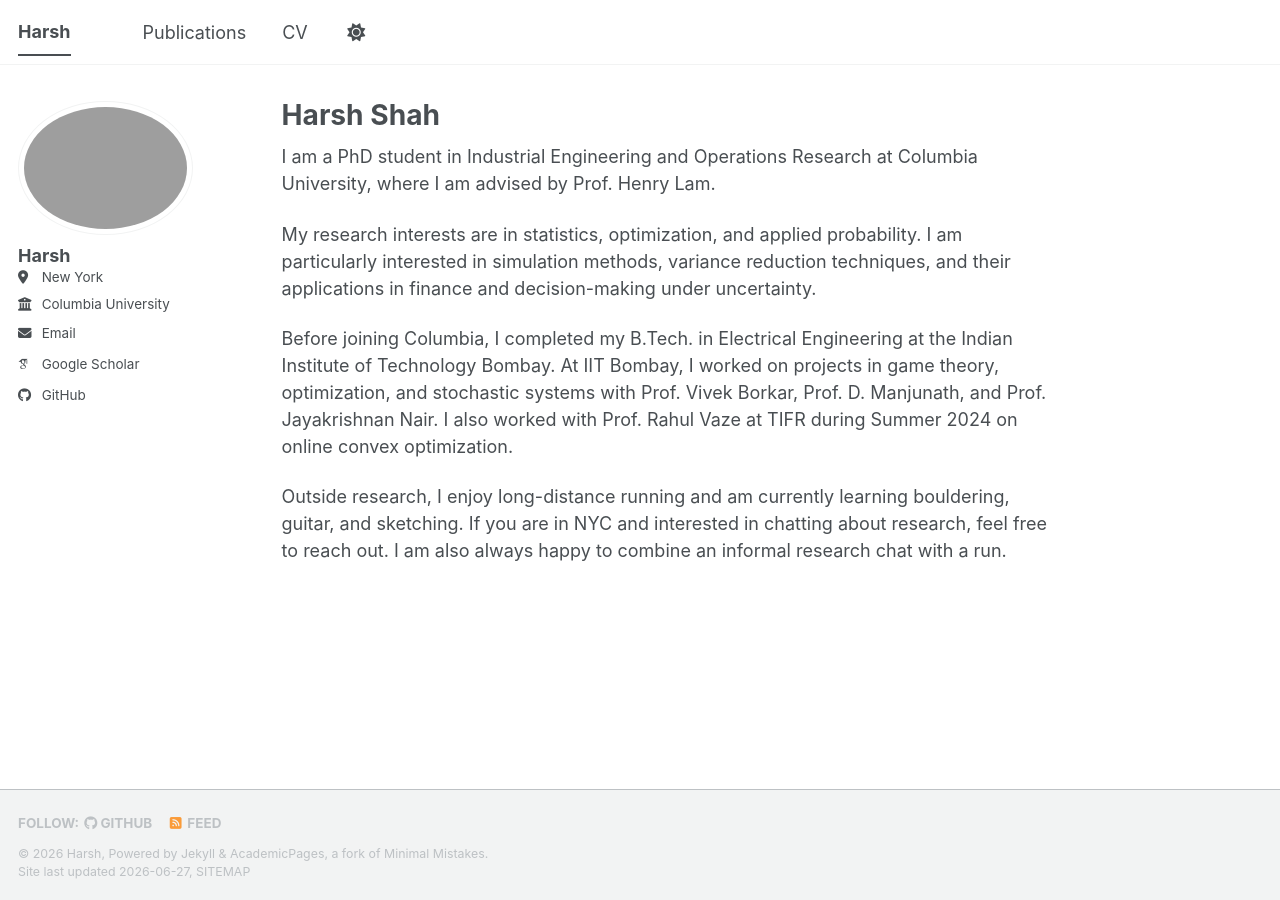
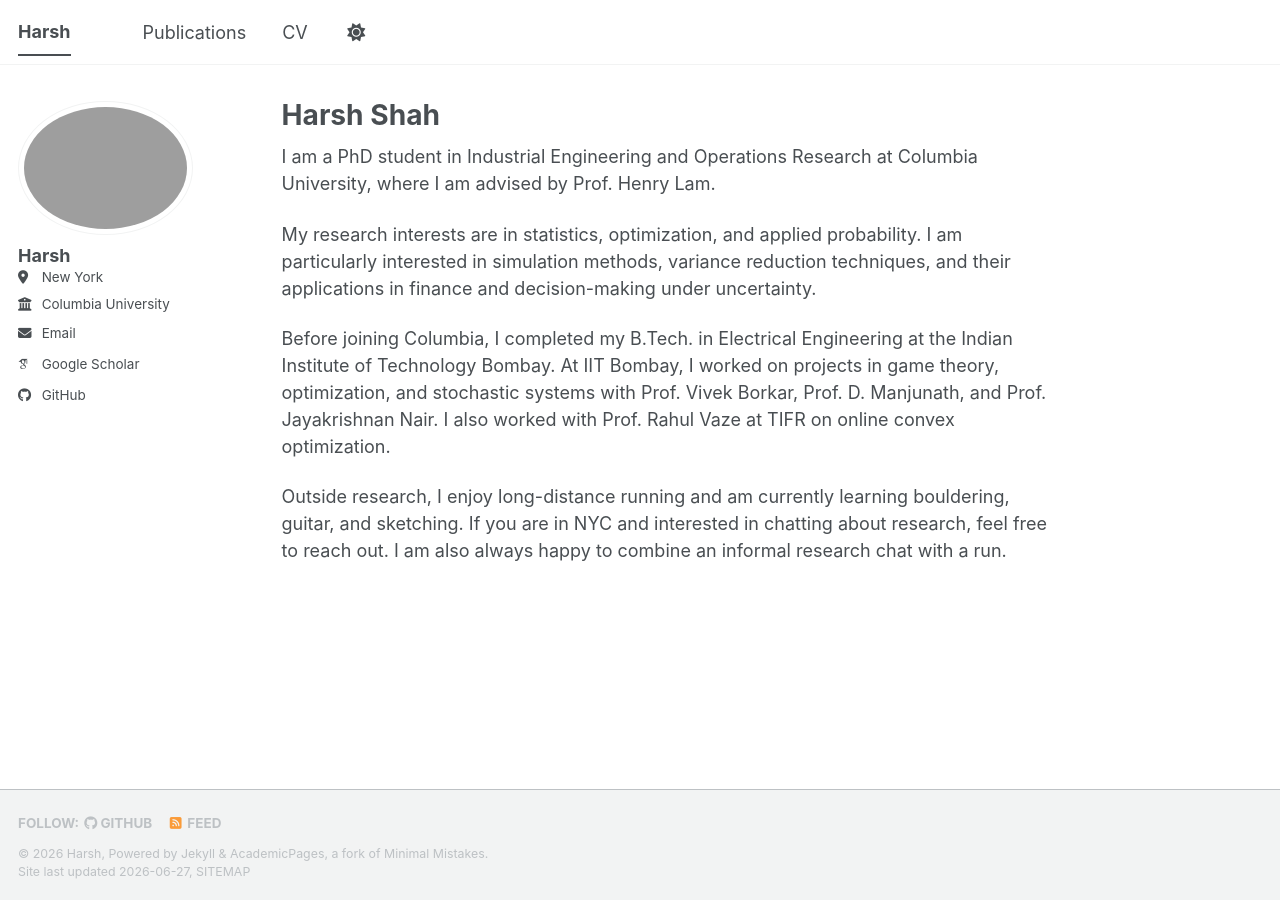
Before and after one commit to harshshah1801/harshshah1801.github.io, a Jekyll site: the page built from _pages/about.md, in a window 1280 px wide. Built offline with Jekyll 4.4.1, drawn with Linux system fonts in a browser that asks for light colours; some web fonts are replaced; a script bundle is joined from its source files by our own code; library files that are not in the unit come from our copies.

Commit message:
Update project description in about.md
Removed the year from the TIFR project description for clarity.

```diff
--- a/_pages/about.md
+++ b/_pages/about.md
@@ -11,6 +11,6 @@ I am a PhD student in Industrial Engineering and Operations Research at Columbia
 
 My research interests are in statistics, optimization, and applied probability. I am particularly interested in simulation methods, variance reduction techniques, and their applications in finance and decision-making under uncertainty.
 
-Before joining Columbia, I completed my B.Tech. in Electrical Engineering at the Indian Institute of Technology Bombay. At IIT Bombay, I worked on projects in game theory, optimization, and stochastic systems with Prof. Vivek Borkar, Prof. D. Manjunath, and Prof. Jayakrishnan Nair. I also worked with Prof. Rahul Vaze at TIFR during Summer 2024 on online convex optimization.
+Before joining Columbia, I completed my B.Tech. in Electrical Engineering at the Indian Institute of Technology Bombay. At IIT Bombay, I worked on projects in game theory, optimization, and stochastic systems with Prof. Vivek Borkar, Prof. D. Manjunath, and Prof. Jayakrishnan Nair. I also worked with Prof. Rahul Vaze at TIFR on online convex optimization.
 
 Outside research, I enjoy long-distance running and am currently learning bouldering, guitar, and sketching. If you are in NYC and interested in chatting about research, feel free to reach out. I am also always happy to combine an informal research chat with a run.
```
